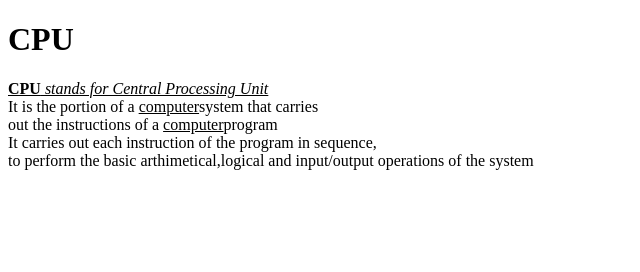
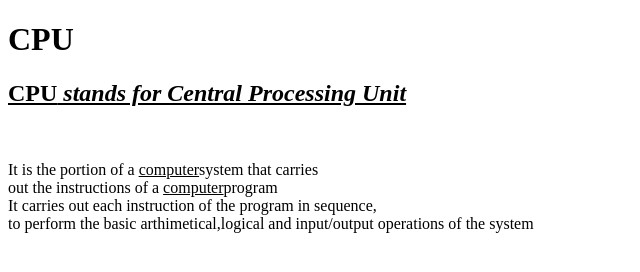
Before and after one commit to iamneo-production/bccdbfabedebfadaeccdfffebaeceaec, a plain HTML site: page public/index.html in a window 1280 px wide. Shown: the whole page, without its empty margins (0-640 px from the left). Drawn offline with Linux system fonts and the light colour scheme.

Commit message:
Backup Commit

```diff
--- a/public/index.html
+++ b/public/index.html
@@ -10,8 +10,8 @@
 </head>
 <body>
     <h1><b>CPU</b></h1>
-    <p><u><b>CPU</b><i> stands for Central Processing Unit</i></u><br>
-    It is the portion of a <u>computer</u>system that carries<br>
+    <h2><u><b>CPU</b><i> stands for Central Processing Unit</i></u></h2><br>
+    <p></p>It is the portion of a <u>computer</u>system that carries<br>
     out the instructions of a <u>computer</u>program<br>
     It carries out each instruction of the program in sequence,<br>
     to perform the basic arthimetical,logical and input/output operations of the system
```
